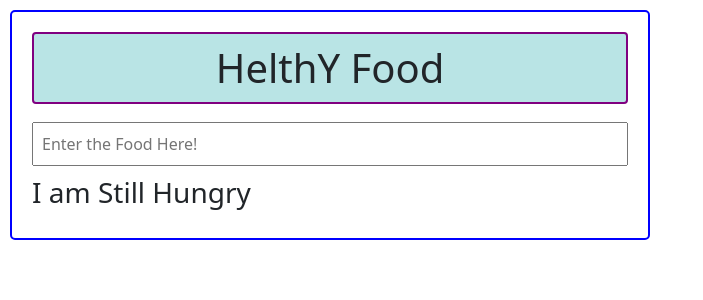
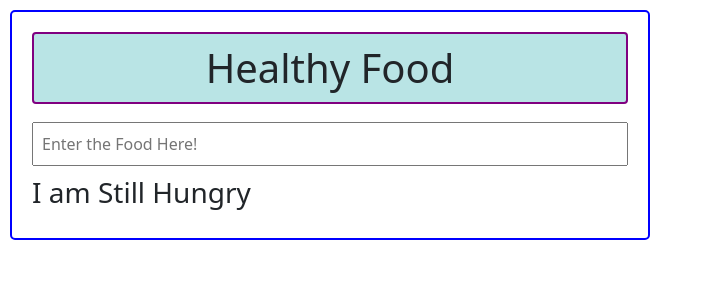
Before and after one commit to khotketan007/Node-JS, a React (Vite) app in the folder Projects/Learning-Fragment/: page / in a window 1280 px wide. Shown: the top 300 px of the page, without its empty margins (0-703 px from the left). Built offline with nearby package versions, Linux system fonts and the light colour scheme.

Commit message:
Some Updates

```diff
--- a/Projects/Learning-Fragment/src/App.jsx
+++ b/Projects/Learning-Fragment/src/App.jsx
@@ -19,7 +19,7 @@ function App() {
 
   return (
     <Container>
-      <h1 className="food-heading">HelthY Food</h1>
+      <h1 className="food-heading">Healthy Food</h1>
       <FoodInput handleKeyDown={onKeyDown}></FoodInput>
       <FoodItems items={FoodItem} />
       <ErrorMesg items={FoodItem} />
```
